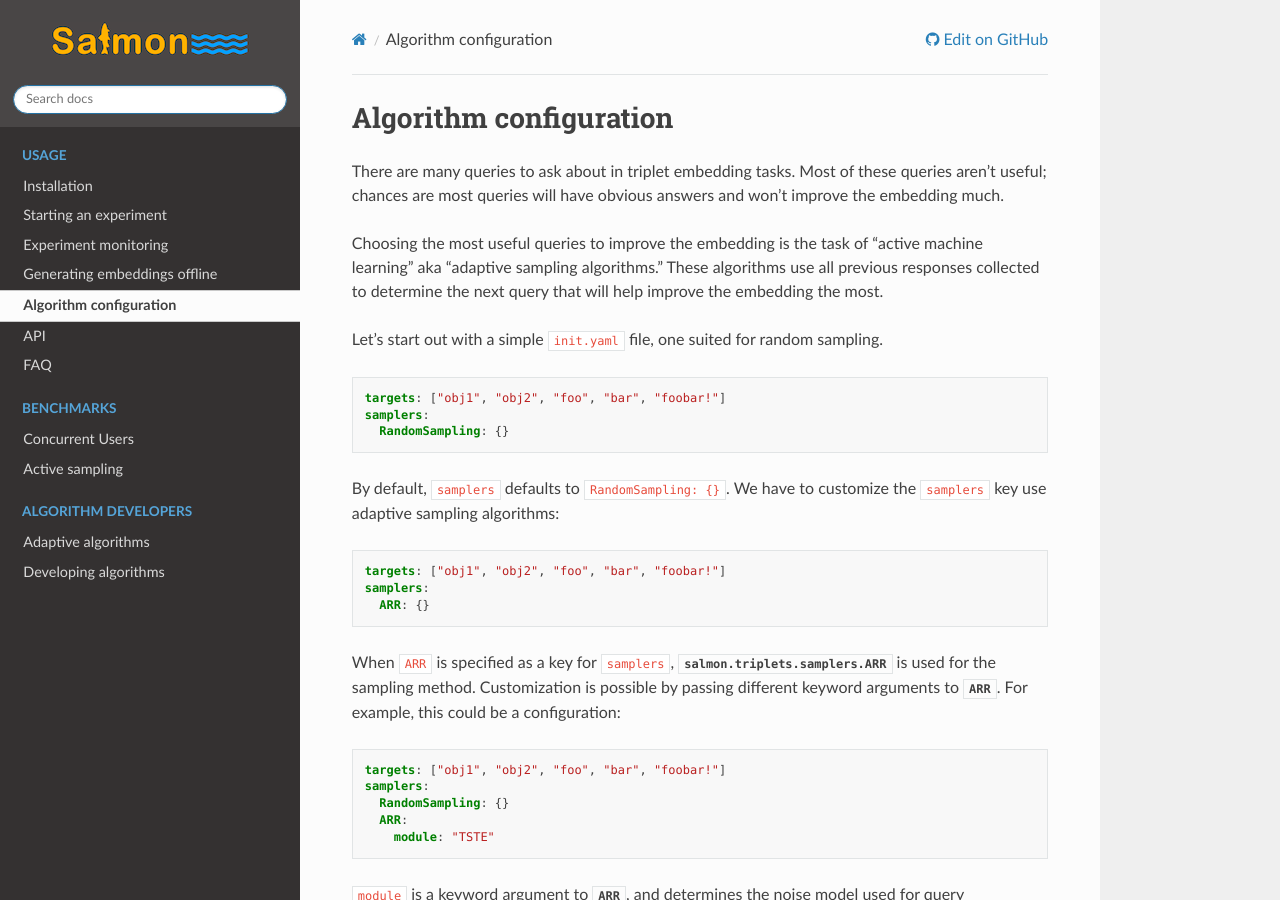
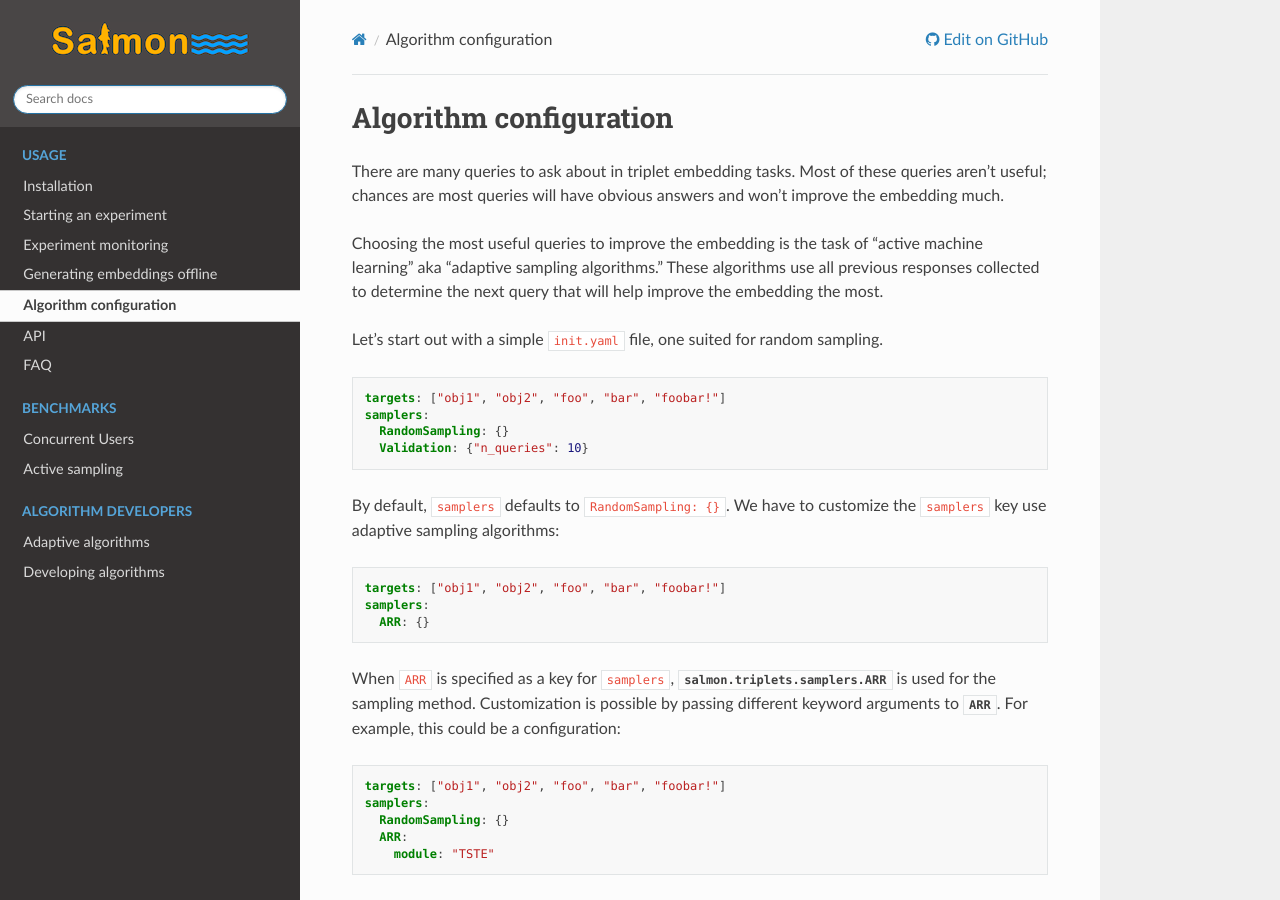
Before and after one commit to stsievert/salmon, a Sphinx documentation site: the page built from docs/source/algorithms.rst, in a window 1280 px wide and 900 px high. Built offline with Sphinx 7.4.7 and the Read the Docs theme 2.0.0, drawn with Linux system fonts in a browser that asks for light colours.

```diff
--- a/docs/source/algorithms.rst
+++ b/docs/source/algorithms.rst
@@ -22,6 +22,7 @@ sampling.
    targets: ["obj1", "obj2", "foo", "bar", "foobar!"]
    samplers:
      RandomSampling: {}
+     Validation: {"n_queries": 10}
 
 By default, ``samplers`` defaults to ``RandomSampling: {}``. We have to customize the ``samplers`` key use adaptive sampling algorithms:
 
```
Also changed, not shown: 1 other file.
